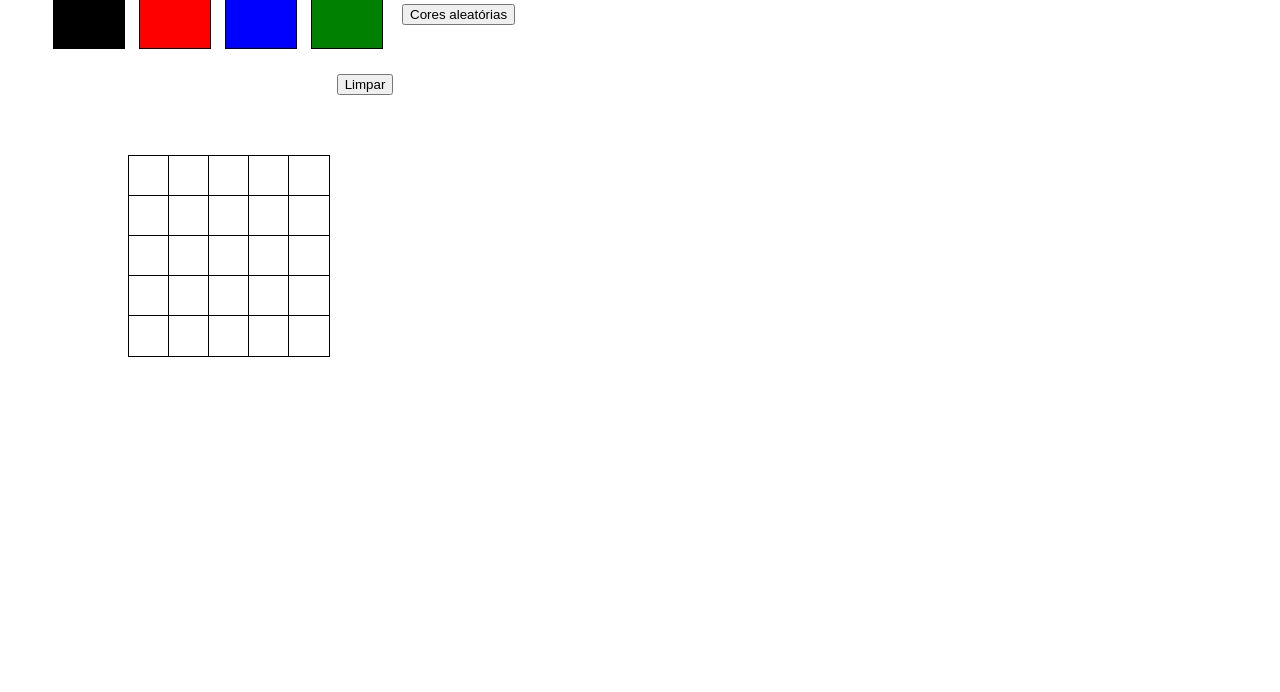
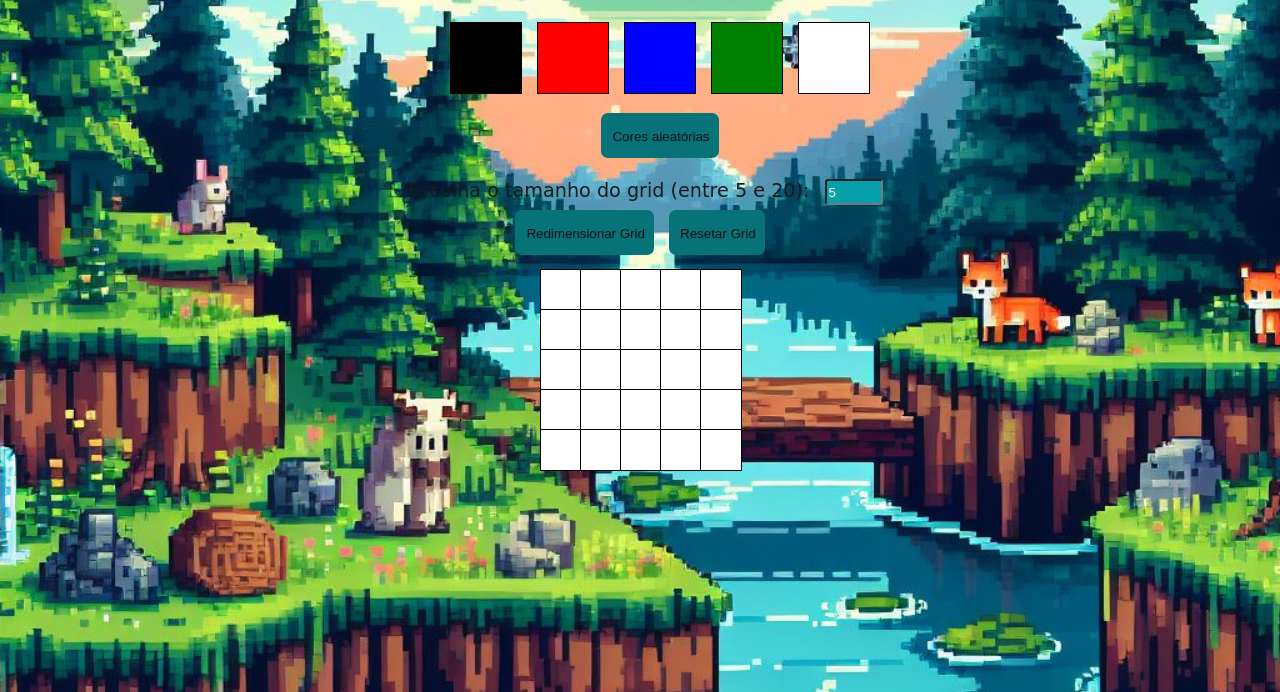
Before and after one commit to joaopedroc-araujo/projeto-pixels-art, a website: page index.html in a window 1280 px wide. Shown: the part 108-800 px from the top of the page. Drawn offline with Linux system fonts and the light colour scheme.

Commit message:
Adiciona estilizações

```diff
--- a/index.html
+++ b/index.html
@@ -10,15 +10,24 @@
 </head>
 
 <body>
-    <h1 id="title">Paleta de Cores</h1>
-
+    <h1 id="title">Projeto Pixels Art</h1>
     <ul id="color-palette">
         <li class="color"></li>
         <li class="color"></li>
         <li class="color"></li>
         <li class="color"></li>
     </ul>
-    <div id="reset-button"></div>
+    <span id="span-grid">Escolha o tamanho do grid (entre 5 e 20):</span>
+    <input
+    type="number"
+    id="grid-size"
+    min="5"
+    max="50"
+    value="5"
+    >
+    <br>
+    <button id="resize-button">Redimensionar Grid</button>
+    <button id="reset-grid">Resetar Grid</button>
     <div id="pixel-board"></div>
 
 </body>
--- a/script.js
+++ b/script.js
@@ -1,5 +1,24 @@
+/* eslint-disable max-lines-per-function */
+/* eslint-disable no-param-reassign */
+/* eslint-disable no-shadow */
+/* eslint-disable sonarjs/cognitive-complexity */
+/* eslint-disable no-use-before-define */
+/* eslint-disable radix */
 const colorPalette = document.getElementById('color-palette');
+const whiteColor = document.createElement('li');
 const randomColorButton = document.createElement('button');
+let gridValue = 5;
+const errorMessage = 'Por favor, insira um número entre 5 e 20!';
+const colors = document.querySelectorAll('.color');
+const firstColor = document.querySelector('.color');
+firstColor.classList.add('selected');
+firstColor.style.backgroundColor = 'black';
+const arrayOfColors = [];
+
+whiteColor.className = 'color';
+whiteColor.style.backgroundColor = 'white';
+
+colorPalette.appendChild(whiteColor);
 
 const newButton = () => {
   randomColorButton.innerHTML = 'Cores aleatórias';
@@ -9,12 +28,14 @@ const newButton = () => {
   randomColorButton.style.verticalAlign = '230%';
 };
 
-randomColorButton.addEventListener('click', btnColor);
-const colors = document.querySelectorAll('.color');
-const firstColor = document.querySelector('.color');
-firstColor.classList.add('selected');
-firstColor.style.backgroundColor = 'black';
-const arrayOfColors = [];
+const savedColors = () => {
+  const localSavedColors = JSON.parse(localStorage.getItem('colorPalette'));
+  if (localSavedColors && localSavedColors.length === 3) {
+    for (let index = 0; index < 3; index += 1) {
+      colors[colors.length - 3 + index].style.backgroundColor = localSavedColors[index];
+    }
+  }
+};
 
 function btnColor() {
   for (let index = 1; index < colors.length; index += 1) {
@@ -30,45 +51,40 @@ function btnColor() {
   }
   localStorage.setItem('colorPalette', JSON.stringify(arrayOfColors.slice(-3)));
   savedColors();
-};
+}
 
-const savedColors = () => {
-    const localSavedColors = JSON.parse(localStorage.getItem('colorPalette'));
-    if (localSavedColors && localSavedColors.length === 3) {
-        for (let index = 0; index < 3; index += 1) {
-            colors[colors.length - 3 + index].style.backgroundColor = localSavedColors[index];
-        }
-    }
-};
-
-window.onload = () => {
-    newButton();
-    newBoard();
-    savedColors();
-    recoverGrid()
-    changeColors();
-    resetBtn();
-};
+randomColorButton.addEventListener('click', btnColor);
 
 const firstPixel = document.getElementById('pixel-board');
 
-const newBoard = () => {
+const newBoard = (gridSize) => {
+  // Limpe o grid atual
+  firstPixel.innerHTML = '';
+
+  // Atualize o grid
+  firstPixel.className = 'firstPixel';
   firstPixel.style.display = 'grid';
-    firstPixel.style.gridTemplateColumns = 'repeat(5, 40px)';
-    firstPixel.style.gridTemplateRows = 'repeat(5, 40px)';
+  firstPixel.style.gridTemplateColumns = `repeat(${gridSize}, 40px)`;
+  firstPixel.style.gridTemplateRows = `repeat(${gridSize}, 40px)`;
 
-    for (let index = 0; index < 25; index += 1) {
-        const pixels = document.createElement('div');
-        pixels.className = 'pixel';
-        firstPixel.appendChild(pixels);
-        pixels.style.display = 'inline-grid';
-        pixels.style.border = '1px solid black'
-        pixels.style.width = '40px';
-        pixels.style.height = '40px';
-        pixels.style.backgroundColor = 'white';
-        firstPixel.style.marginLeft = '120px';
-        firstPixel.style.marginTop = '60px';
+  // Crie os novos pixels
+  for (let index = 0; index < gridSize * gridSize; index += 1) {
+    const pixel = document.createElement('div');
+    pixel.className = 'pixel';
+    firstPixel.appendChild(pixel);
+    pixel.style.display = 'inline-grid';
+    pixel.style.border = '1px solid black';
+    pixel.style.width = '40px';
+    pixel.style.height = '40px';
+    pixel.style.backgroundColor = 'white';
   }
+  firstPixel.style.marginTop = '10px';
+  firstPixel.style.justifyContent = 'center';
+  firstPixel.style.alignItems = 'center';
+
+  // Adicione ouvintes de eventos aos novos pixels
+  const pixels = document.getElementsByClassName('pixel');
+  changeColors(pixels);
 };
 
 // firstColors e colors -> palheta de cores
@@ -77,14 +93,17 @@ const newBoard = () => {
 const colorsSelect = document.getElementsByClassName('color');
 const pixels = document.getElementsByClassName('pixel');
 
-const changeColors = () => {
+// eslint-disable-next-line max-lines-per-function
+const changeColors = (pixels) => {
   for (let index = 0; index < colorsSelect.length; index += 1) {
     colorsSelect[index].addEventListener('click', (event) => {
       const colorSelected = document.querySelector('.selected');
       if (colorSelected) {
         colorSelected.classList.remove('selected');
+        colorSelected.style.border = '';
       }
       event.target.classList.add('selected');
+      event.target.style.border = '3px solid white';
     });
   }
 
@@ -92,7 +111,8 @@ const changeColors = () => {
     pixels[index].addEventListener('click', (event) => {
       const colorsSelect = document.querySelector('.selected');
       if (colorsSelect) {
-                const colorSelected = window.getComputedStyle(colorsSelect).getPropertyValue('background-color'); // Obrigado StackOverFlow e documentação do MDN (todas aquelas horas lendo para entender valeram a pena!).
+        const colorSelected = window.getComputedStyle(colorsSelect)
+          .getPropertyValue('background-color');
         event.target.style.backgroundColor = colorSelected;
         saveActualGrid();
       }
@@ -106,23 +126,19 @@ const resetBtn = () => {
   resetButton.innerHTML = 'Limpar';
   resetButton.id = 'clear-board';
   newButton.appendChild(resetButton);
-    resetButton.addEventListener('click', resetBoard);
-    resetButton.style.marginLeft = '26%';
-    resetButton.style.display = 'inline-flex';
-    resetButton.style.marginTop = '0';
-
   function resetBoard() {
     for (let index = 0; index < pixels.length; index += 1) {
       pixels[index].style.backgroundColor = 'rgb(255, 255, 255)';
     }
   }
+  resetButton.addEventListener('click', resetBoard);
+  resetButton.style.marginLeft = '26%';
+  resetButton.style.display = 'inline-flex';
+  resetButton.style.marginTop = '0';
 };
 
-// Os comentários a seguir são para o eu do futuro quando se ele estiver com dúvidas com localStorage.
-   // Cria um objeto para guardar a cor atual e a em qual pixel ela está
-
 const saveActualGrid = () => {
-    const colorsInformation = []
+  const colorsInformation = [];
   for (let index = 0; index < pixels.length; index += 1) { // guarda na constante color os estilos CSS atribuidos a pixels[index] (feito pelo getComputedStyle) e 'filtra' qual propriedade é pedida (getPropertyValue).
     const colorInfo = window.getComputedStyle(pixels[index]).getPropertyValue('background-color'); // Nota: como é uma propriedade CSS, a escrita correta é 'background-color' e não backgroundColor.
     colorsInformation[index] = colorInfo; // Popula o objeto com as informações de cor e do index (pixel atual).
@@ -132,12 +148,51 @@ const saveActualGrid = () => {
 };
 
 const recoverGrid = () => {
-    let colorsInformation = []
+  let colorsInformation = [];
   const recoveredGrid = JSON.parse(localStorage.getItem('pixelBoard'));
   colorsInformation = recoveredGrid;
   if (recoveredGrid) {
-      for (let index = 0 ; index < pixels.length; index += 1) {
+    for (let index = 0; index < pixels.length; index += 1) {
       pixels[index].style.backgroundColor = colorsInformation[index];
     }
   }
 };
+
+document.querySelector('#grid-size').addEventListener('input', (event) => {
+  gridValue = Number(event.target.value);
+  localStorage.setItem('gridSize', gridValue);
+});
+
+document.querySelector('#resize-button').addEventListener('click', () => {
+  if (gridValue === '' || gridValue < 5 || gridValue > 20) {
+    alert(errorMessage);
+    gridValue = Math.max(5, Math.min(20, gridValue));
+  }
+  newBoard(gridValue);
+  if (gridValue > 18) {
+    pixels.style.width = '20px';
+    pixels.style.height = '20px';
+  }
+});
+
+document.querySelector('#reset-grid').addEventListener('click', () => {
+  gridValue = 5;
+  localStorage.setItem('gridSize', gridValue);
+  localStorage.removeItem('pixelBoard');
+  newBoard(gridValue);
+});
+
+const initializePage = () => {
+  newButton();
+  let gridSize = Number(localStorage.getItem('gridSize'));
+  if (!gridSize) {
+    gridSize = 5;
+  }
+  newBoard(gridSize);
+  savedColors();
+  recoverGrid();
+  changeColors();
+  resetBtn();
+};
+
+window.onload = initializePage;
--- a/style.css
+++ b/style.css
@@ -1,3 +1,63 @@
+body {
+  background-image: url('./images/_cf255249-a016-436e-a1ea-fb3527deb950.jpeg');
+  background-size: cover;
+  background-position: center;
+  background-repeat: no-repeat;
+  text-align: center;
+  color: rgb(26, 26, 26);
+  font-family: 'Lobster', cursive;
+  font: bold;
+  width: 100%;
+  height: 100%;
+  /* overflow-y: auto; */
+  overflow-x: hidden;
+  margin: 0;
+  padding: 0;
+  margin-bottom: 30px;
+}
+
+
+h1 {
+  text-align: center;
+  /* color: white; */
+  font-size: 50px;
+  font-family: 'Lobster', cursive;
+}
+
+#color-palette {
+  width: 500px;
+  margin: 0 auto;
+}
+
+#span-grid {
+  font-size: larger;
+  padding: 10px;
+  font: bolder;
+}
+
+#grid-size {
+  width: 50px;
+  height: 20px;
+  margin: 0 auto;
+  border-radius: 3px;
+  background-color:  #05a0a9;
+  color: white
+
+}
+
+button {
+  border: none;
+  border-radius: 7px;
+  color: rgba(255, 255, 255, 0.075);
+  background-color:  #077379;
+  padding: 15px 10px;
+  margin: 10px 20px;
+  text-shadow: 1px 1px 1px black;
+  font: bolder;
+  margin: 5px;
+  max-width: 300px;
+}
+
 li {
   list-style-type: none;
   display: inline-block;
@@ -6,6 +66,26 @@ li {
   height: 70px;
   margin: 5px;
 }
+
+li:hover {
+  cursor: pointer;
+}
+
+/* #firstPixel {
+  display: grid;
+  grid-template-columns: repeat(50, 1vw);
+  grid-template-rows: repeat(50, 1vw);
+  gap: 2px;
+} */
+
+/* #pixel {
+  display: inline-grid;
+  border: 1px solid black;
+  width: 100%;
+  height: 100%;
+  background-color: white;
+} */
+
 
 li:nth-child( 1 ) {
   background-color: black;
```
Also changed, not shown: images/_29f248ef-711d-43fa-bdcc-0212577ede17.jpeg (added), images/_cf255249-a016-436e-a1ea-fb3527deb950.jpeg (added), 1 other file. Lines whose indentation alone changed are shown as unchanged.
